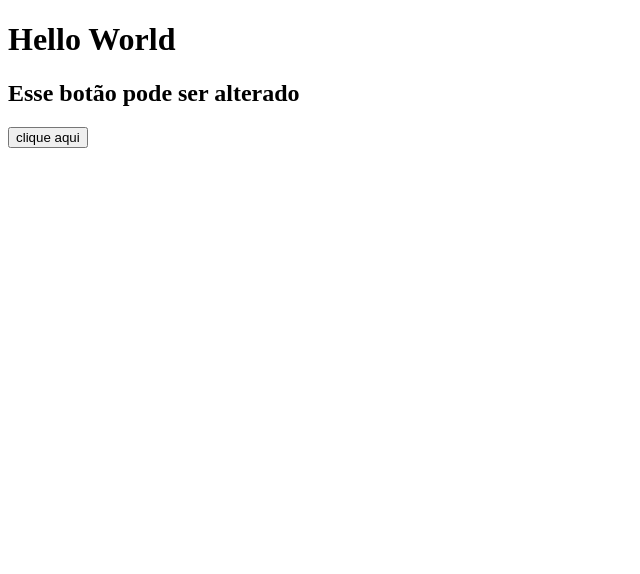
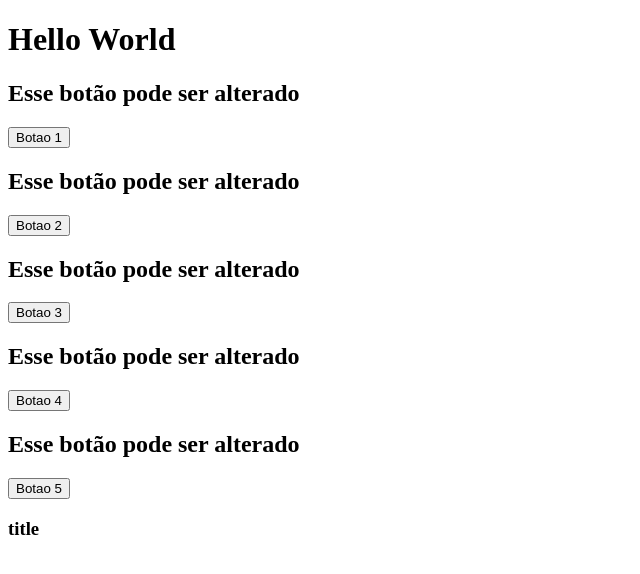
Before and after one commit to Matheus-Jones/Nexstore-Fiap, a React (Vite) app: page / in a window 1280 px wide. Shown: the top 574 px of the page, without its empty margins (0-640 px from the left). Built offline with nearby package versions, Linux system fonts and the light colour scheme; no server answers.

Commit message:
feat: added products component

```diff
--- a/package.json
+++ b/package.json
@@ -1,5 +1,5 @@
 {
-  "name": "nextstore",
+  "name": "nexstore",
   "private": true,
   "version": "0.0.0",
   "type": "module",
--- a/src/App.tsx
+++ b/src/App.tsx
@@ -1,12 +1,19 @@
 import { Button } from './Button'
+import { Product } from './Products'
 
 function App() {
+
+  const textoBotoes = ['Botao 1', 'Botao 2', 'Botao 3', 'Botao 4', 'Botao 5']
 
   return (
     <div>
       <h1>Hello World</h1>
 
-      <Button/>
+      {textoBotoes.map((texto) => {
+        return <Button text={texto}/>
+      })}
+
+      <Product/>
     </div>
   )
 }
--- a/src/Button.tsx
+++ b/src/Button.tsx
@@ -1,12 +1,17 @@
 // tsx => typescript + xhtml
 // jsx => javascript + xhtml
 
-export function Button () {
+interface ButtonProps {
+    text: string
+}
+
+export function Button (props: ButtonProps) {
 
     return (
         <>
             <h2>Esse botão pode ser alterado</h2>
-            <button>clique aqui</button>
+
+            <button>{props.text}</button>
         </>
 
     )
--- /dev/null
+++ b/src/Products.tsx
@@ -0,0 +1,25 @@
+interface Product {
+    id: number;
+    title: string;
+    price: number;
+    description: string;
+    category: string;
+    rating: {
+        rate: number;
+        count: number;
+    }
+}
+
+
+export function Product() {
+
+    fetch('https://fakestoreapi.com/products')
+    .then((response) => response.json())
+    .then((data:Product[]) => console.log(data[0].title))
+
+    return (
+        <>
+            <h3>title</h3>
+        </>
+    )
+}
```
